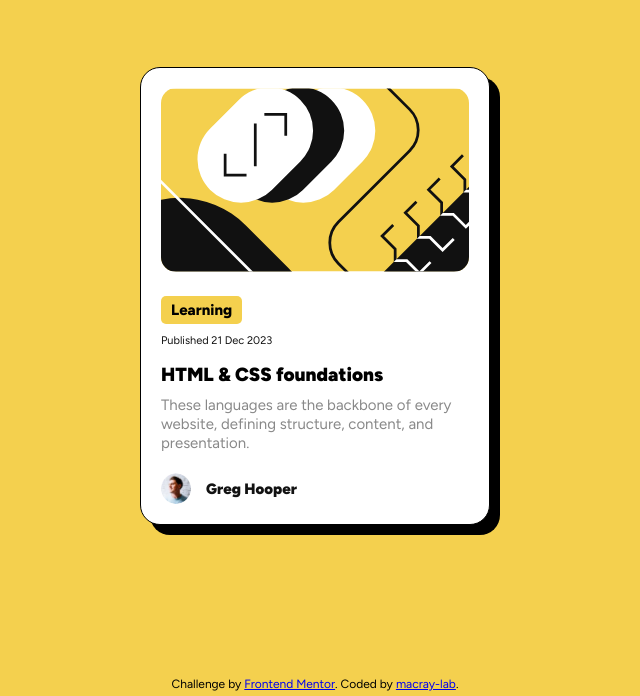
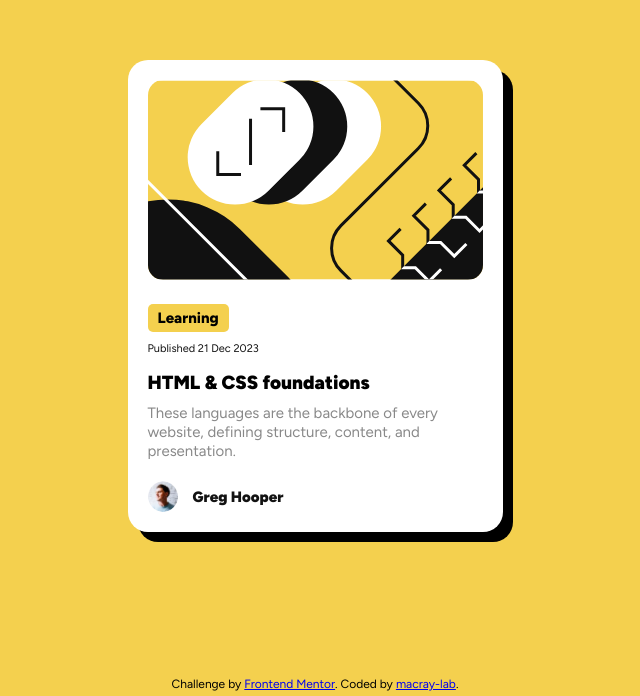
Before and after one commit to MacRay-lab/blog-preview-card-main, a plain HTML site: page index.html in a window 1280 px wide. Shown: the part 104-800 px from the top of the page, without its empty margins (325-965 px from the left). Drawn offline with Linux system fonts and the light colour scheme.

Commit message:
Update style.css

```diff
--- a/style.css
+++ b/style.css
@@ -17,19 +17,18 @@ body{
     height: 100vh;
 }
 .blog{
-    min-width: 275px;
-    max-width: 350px;
+    max-width: 375px;
     margin: auto 25px;
     padding: 20px;
     background-color:  hsl(0, 0%, 100%);
     border-radius: 20px;
     box-shadow: 10px 10px;
-    border: 1px solid;
+    border: none;
 }
 img{
     border-radius: 15px;
     width: 100%;
-    max-height: auto;
+    height: auto;
 }
 button{
     font-family: 'Figtree', sans-serif;
@@ -44,7 +43,6 @@ button{
 p{
     margin-top: 10px;
     color:  hsl(0, 0%, 7%);
-    text-decoration: solid;
     font-size: 11px;
 }
 h2{
@@ -61,7 +59,6 @@ span:hover{
    color: hsl(0, 0%, 42%);
    font-size: 15px;
    line-height: 19px;
-   text-decoration: solid;
    opacity: 0.8;
 }
 .flex{
@@ -80,10 +77,4 @@ span:hover{
     position: absolute;
     bottom: 5px;
     font-size: 12px;
-
 }
-@media (min-width:576px){
-    .Blog{
-        max-width: 350px;
-    }
-}
```
